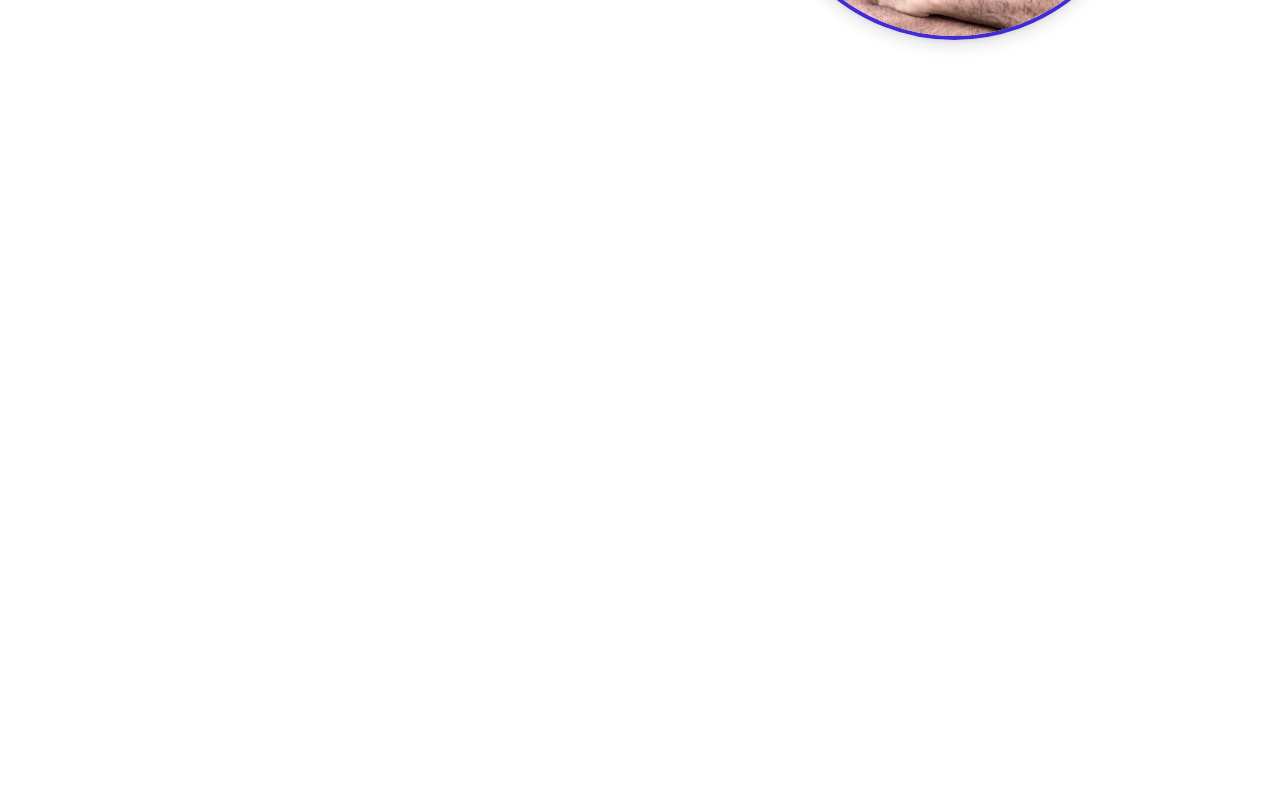
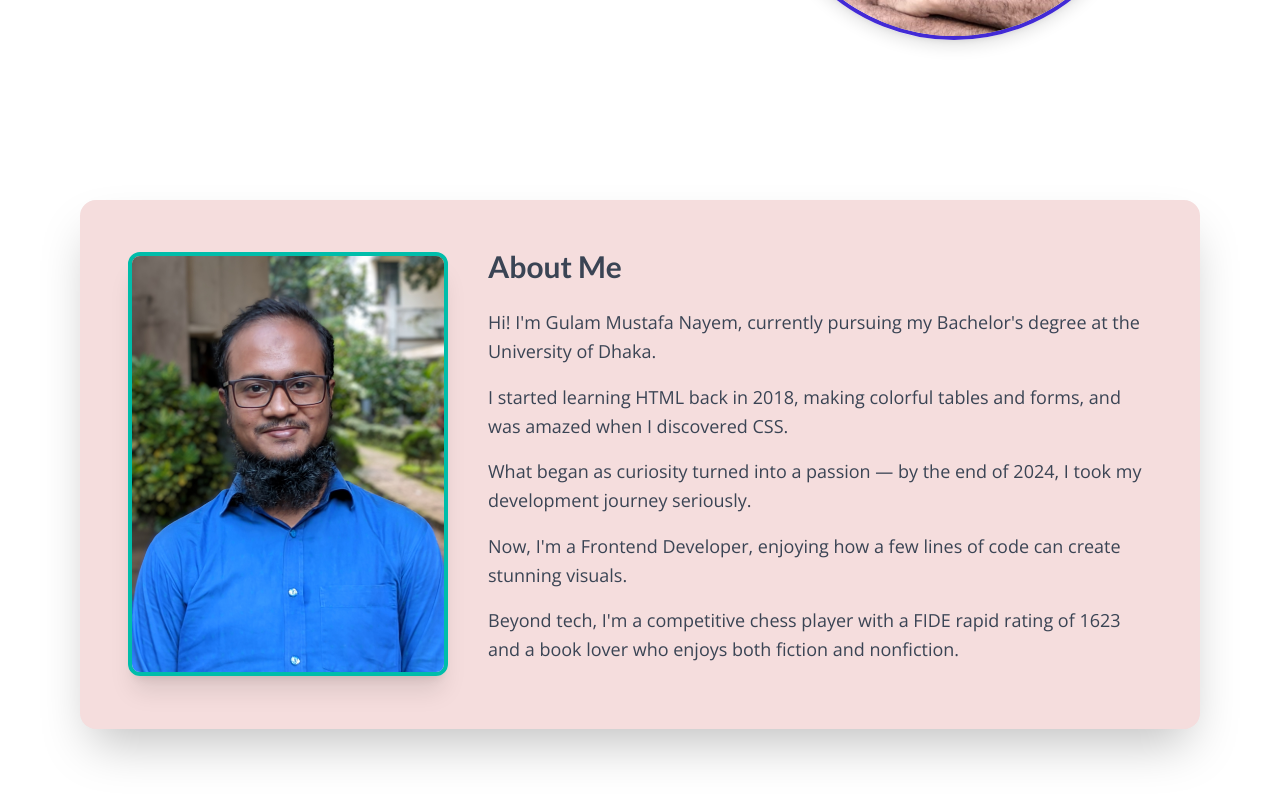
Before and after one commit to gmnayem631/portfolio-client, a React (Vite) app: page / in a window 1280 px wide. Shown: the part 500-1302 px from the top of the page. Before the commit the page ends 800 px from the top, so only its background shows below. Built offline with nearby package versions, Linux system fonts and the light colour scheme.

Commit message:
added the about me section

```diff
--- /dev/null
+++ b/src/components/AboutMe.jsx
@@ -0,0 +1,71 @@
+import { motion } from "framer-motion";
+import profilePic from "../assets/nayem2.jpg"; // Replace with your image path
+
+const textVariants = {
+  hidden: { opacity: 0, y: 20 },
+  visible: (i) => ({
+    opacity: 1,
+    y: 0,
+    transition: { delay: i * 0.25, duration: 0.6, ease: "easeOut" },
+  }),
+};
+
+const AboutMe = () => {
+  const paragraphs = [
+    "Hi! I'm Gulam Mustafa Nayem, currently pursuing my Bachelor's degree at the University of Dhaka.",
+    "I started learning HTML back in 2018, making colorful tables and forms, and was amazed when I discovered CSS.",
+    "What began as curiosity turned into a passion — by the end of 2024, I took my development journey seriously.",
+    "Now, I'm a Frontend Developer, enjoying how a few lines of code can create stunning visuals.",
+    "Beyond tech, I'm a competitive chess player with a FIDE rapid rating of 1623 and a book lover who enjoys both fiction and nonfiction.",
+  ];
+
+  return (
+    <section className="max-w-6xl mx-auto px-4 py-20">
+      <div className="bg-[#F5DDDD] dark:bg-[#3A4454] rounded-2xl shadow-2xl overflow-hidden flex flex-col md:flex-row items-center gap-10 p-8 md:p-12">
+        {/* Image */}
+        <motion.div
+          initial={{ opacity: 0, x: -50 }}
+          animate={{ opacity: 1, x: 0 }}
+          transition={{ duration: 0.8, ease: "easeOut" }}
+          className="relative flex-shrink-0"
+        >
+          {/* Accent blob behind image */}
+          <div className="absolute -top-6 -left-6 w-64 h-64 bg-[#00BDAA] rounded-full blur-3xl opacity-30 -z-10"></div>
+
+          <img
+            src={profilePic}
+            alt="Gulam Mustafa Nayem"
+            className="rounded-xl border-4 border-[#00BDAA] shadow-xl w-64 md:w-80 object-cover"
+          />
+        </motion.div>
+
+        {/* Text */}
+        <div className="flex-1">
+          <motion.h2
+            initial={{ opacity: 0, y: -20 }}
+            animate={{ opacity: 1, y: 0 }}
+            transition={{ duration: 0.6, ease: "easeOut" }}
+            className="text-3xl font-bold mb-6 text-[#3A4454] dark:text-white"
+          >
+            About Me
+          </motion.h2>
+
+          {paragraphs.map((text, i) => (
+            <motion.p
+              key={i}
+              custom={i}
+              variants={textVariants}
+              initial="hidden"
+              animate="visible"
+              className="mb-4 text-lg leading-relaxed text-[#3A4454] dark:text-gray-200"
+            >
+              {text}
+            </motion.p>
+          ))}
+        </div>
+      </div>
+    </section>
+  );
+};
+
+export default AboutMe;
--- a/src/layouts/MainLayout.jsx
+++ b/src/layouts/MainLayout.jsx
@@ -1,6 +1,7 @@
 import React from "react";
 import Navbar from "../components/Navbar";
 import Hero from "../components/Hero";
+import AboutMe from "../components/AboutMe";
 
 const MainLayout = () => {
   return (
@@ -10,6 +11,7 @@ const MainLayout = () => {
       </header>
       <main>
         <Hero></Hero>
+        <AboutMe></AboutMe>
       </main>
     </div>
   );
```
Also changed, not shown: src/assets/nayem2.jpg (added).
